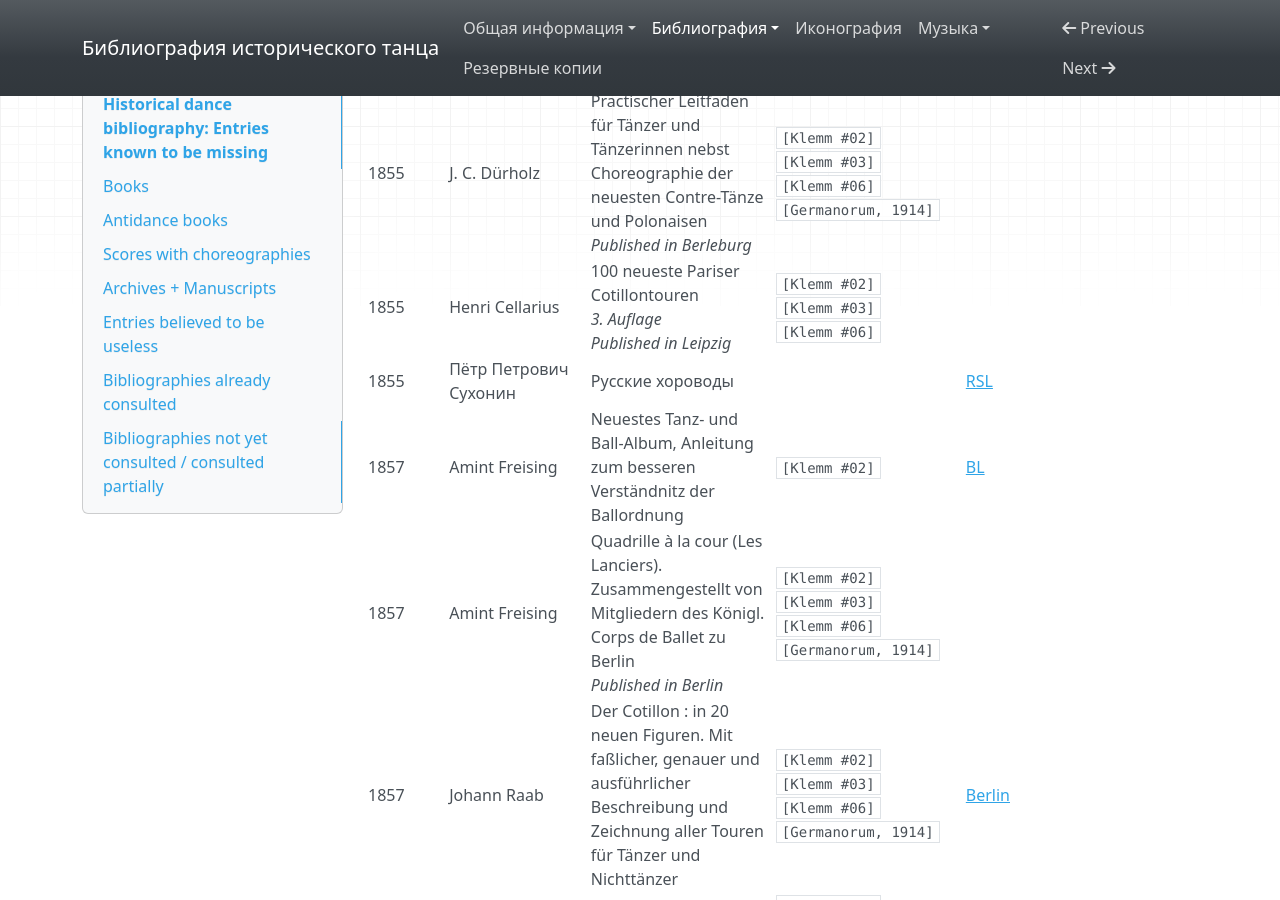
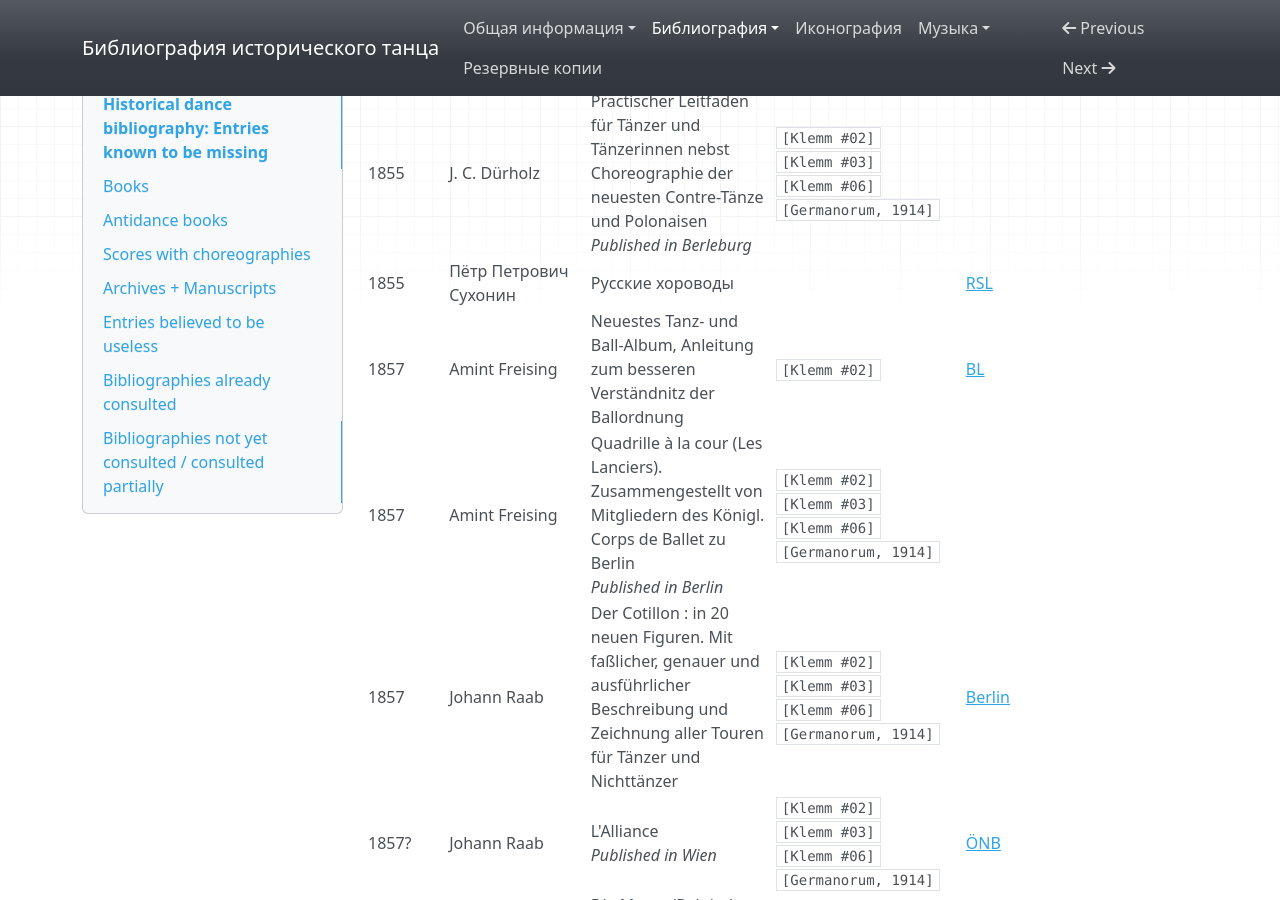
Before and after one commit to hda-technical/dancebooks, an MkDocs documentation site: the page built from docs/bibliography_missing.md, in a window 1280 px wide and 900 px high, scrolled down 37261 px. Built offline with MkDocs 1.6.1, drawn with Linux system fonts in a browser that asks for light colours; nearby versions of some CDN libraries; some of the changed lines change nothing that is shown.

```diff
--- a/docs/bibliography_missing.md
+++ b/docs/bibliography_missing.md
@@ -333,7 +333,6 @@
 | 1852–1854? | Ernst Buchey | Practische, leicht faßliche Tanzlehre. Anleitung zur Kunstgerechten und anstandsmäßigen Erlernung aller jetzt gebräuchlichen Tänze | `[Klemm #02]`<br/>`[Klemm #03]`<br/>`[Klemm #06]`<br/>`[Germanorum, 1914]` | |
 | 1854 | Louis Köhler | Volks Tänze aller Nationen der Erde ... für das Pianoforte<br/>_Published in  Braunschweig by G. M. Meyer Jr._ | | [BL FIXME] |
 | 1855 | J. C. Dürholz | Practischer Leitfaden für Tänzer und Tänzerinnen nebst Choreographie der neuesten Contre-Tänze und Polonaisen<br/>_Published in Berleburg_ | `[Klemm #02]`<br/>`[Klemm #03]`<br/>`[Klemm #06]`<br/>`[Germanorum, 1914]` | |
-| 1855 | Henri Cellarius | 100 neueste Pariser Cotillontouren<br/>_3. Auflage_<br/>_Published in Leipzig_ | `[Klemm #02]`<br/>`[Klemm #03]`<br/>`[Klemm #06]` | |
 | 1855 | Пётр Петрович Сухонин | Русские хороводы | | [RSL](https://search.rsl.ru/ru/record/01003563356) |
 | 1857 | Amint Freising | Neuestes Tanz- und Ball-Album, Anleitung zum besseren Verständnitz der Ballordnung | `[Klemm #02]` | [BL](http://explore.bl.uk/BLVU1:LSCOP-ALL:BLL01001321472) |
 | 1857 | Amint Freising | Quadrille à la cour (Les Lanciers). Zusammengestellt von Mitgliedern des Königl. Corps de Ballet zu Berlin<br/>_Published in Berlin_ | `[Klemm #02]`<br/>`[Klemm #03]`<br/>`[Klemm #06]`<br/>`[Germanorum, 1914]` | |
@@ -422,7 +421,7 @@
 | 1895 | Enrico Pichetti | Il manuale di ballo<br/>_Published in Roma by Gregoriana_ | `[Corbella]` | |
 | 1897 | David Anderson | New, Enlarged, and Complete Ball-room Guide | `[Guillard, 1989]` | [NLS](http://main-cat.nls.uk/vwebv/holdingsInfo?bibId=974560) |
 | 1898 | | Бальный шёпот. Па де катр | | [NLR](https://yadi.sk/i/5D9OmCiPqbVLt) |
-| 1898 | Henri Cellarius | 100 neue Cotillon-Touren<br/>_Published by F. Bartholomäus in Erfurt_ | `[Germanorum, 1914]` | [Google](https://books.google.com/books?id=IjSUPgAACAAJ) |
+| 1898 | Henri Cellarius | 100 neue Cotillon-Touren<br/>_6. Auflage_<br/>_Published by F. Bartholomäus in Erfurt_ | `[Germanorum, 1914]` | [Google](https://books.google.com/books?id=IjSUPgAACAAJ) |
 | 1899 | Александр Алексеевич Горский | Хореография. Примеры для чтения | | [NLR](https://primo.nlr.ru/permalink/f/df0lai/07NLR_LMS001284446) |
 | 1899 | Vincenzo Tesi | Manuale completo per i balli di società<br/>_Published in Catanzaro by Tipografia del Giornale Il Sud_ | `[Corbella]` | |
 | 1900 | Graham MacNeilage | How to Dance the Eightsome Reel, Scotch Reel, Reel of Tulloch, Strathspey and Reel Steps | `[Guillard, 1989]` | [BL](http://explore.bl.uk/BLVU1:LSCOP-ALL:BLL01002331353) |
```
Also changed, not shown: 1 other file.
